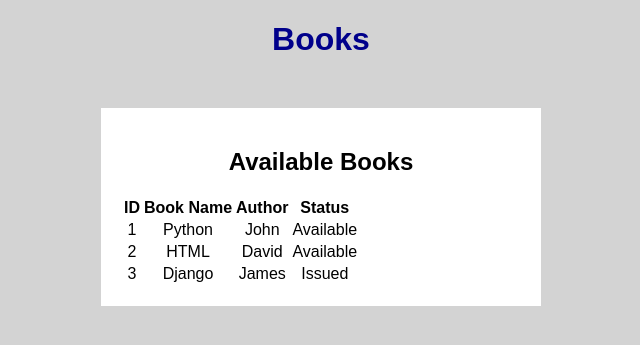
After one commit to Dhanalakshmi817/python-programming, a Flask app: page /books in a window 1280 px wide. The commit adds this page. Shown: the top 345 px of the page, without its empty margins (319-959 px from the left). Run offline with Flask 3, Linux system fonts and the light colour scheme.

Commit message:
available books in table format

```diff
--- /dev/null
+++ b/python basics/Library_Management_System/static/css/Library_Management_System/templates/books.html
@@ -0,0 +1,48 @@
+<!DOCTYPE html>
+<html>
+<head>
+    <title>Books</title>
+    <link rel="stylesheet" href="/static/css/style.css">
+</head>
+
+<body>
+
+    <h1>Books</h1>
+
+    <div class="box">
+        <h2>Available Books</h2>
+
+        <table>
+            <tr>
+                <th>ID</th>
+                <th>Book Name</th>
+                <th>Author</th>
+                <th>Status</th>
+            </tr>
+
+            <tr>
+                <td>1</td>
+                <td>Python</td>
+                <td>John</td>
+                <td>Available</td>
+            </tr>
+
+            <tr>
+                <td>2</td>
+                <td>HTML</td>
+                <td>David</td>
+                <td>Available</td>
+            </tr>
+
+            <tr>
+                <td>3</td>
+                <td>Django</td>
+                <td>James</td>
+                <td>Issued</td>
+            </tr>
+        </table>
+
+    </div>
+
+</body>
+</html>
--- a/python basics/Library_Management_System/static/css/Library_Management_System/templates/home.html
+++ b/python basics/Library_Management_System/static/css/Library_Management_System/templates/home.html
@@ -11,7 +11,7 @@
 
      <div class="menu">
         <button>Home</button>
-        <button>Books</button>
+        <a href="/books">Books</a>
         <button>Members</button>
         <button>Add Book</button>
     </div>
```
Also changed, not shown: python basics/Library_Management_System/static/css/Library_Management_System/templates/style.css (added, +45 -0 lines).
